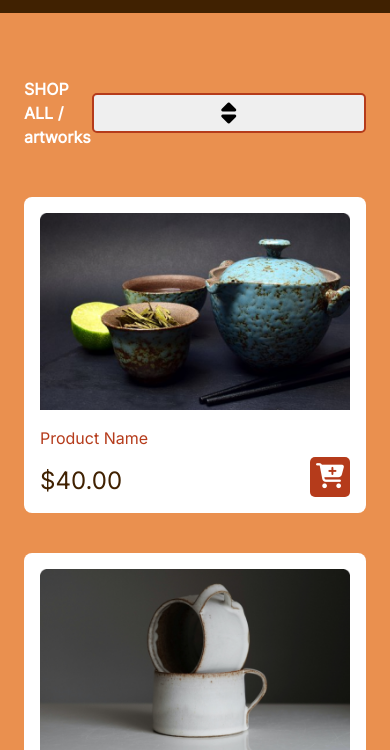
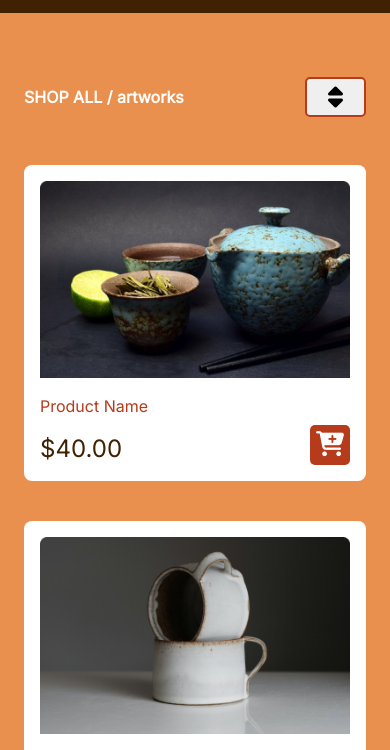
Before and after one commit to Nikusha29/FINALWORK_15, a plain HTML site: page artworks.html in a window 390 px wide. Shown: the part 83-833 px from the top of the page. Drawn offline with Linux system fonts and the light colour scheme; a script that the page names is missing.

Commit message:
new-
new-

```diff
--- a/styles/laptop.css
+++ b/styles/laptop.css
@@ -27,7 +27,8 @@
     }
     /* artwork-section */
     .artwork_section1 {
-      padding-inline: 24px;
+      padding-inline: 55px;
+      /*მომატებულია*/
     }
 
   /* contact-section1 */
@@ -129,7 +130,7 @@
     .section1_sort_by {
       justify-content: center;
       padding: 0;
-      width: 641px;
+      width: 61px;
       height: 40px;
 
     }
--- a/styles/mobile.css
+++ b/styles/mobile.css
@@ -24,6 +24,7 @@
       margin-bottom: 32px;
     }
     /* contact */
+
     .contact_section1 {
       height: 496px;
       padding-inline: 8px;
```
